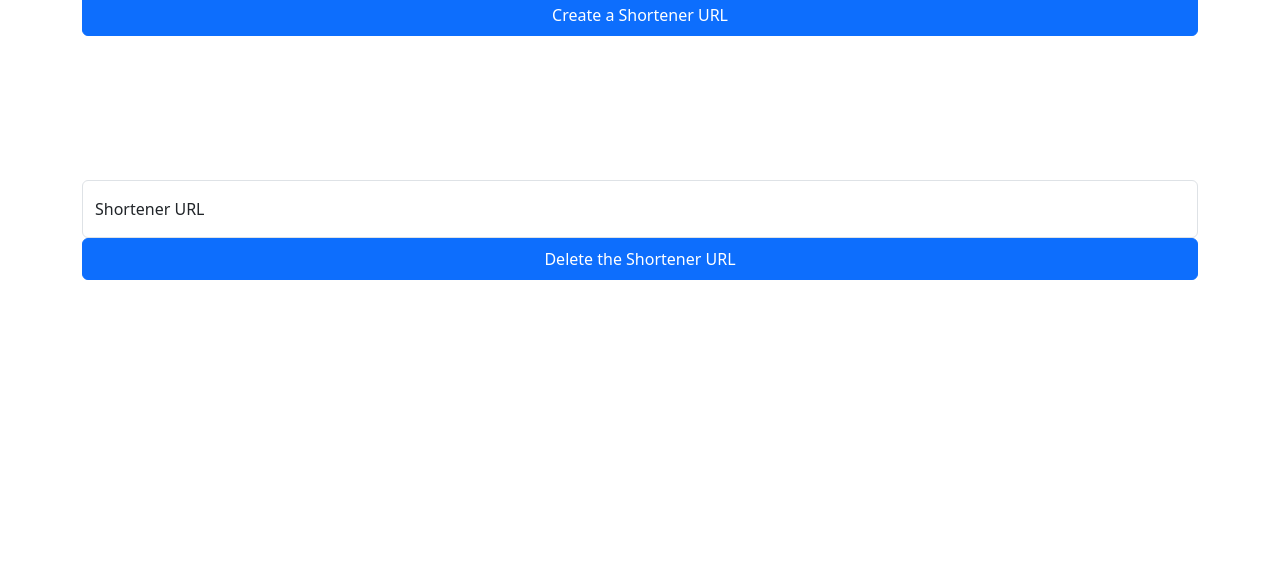
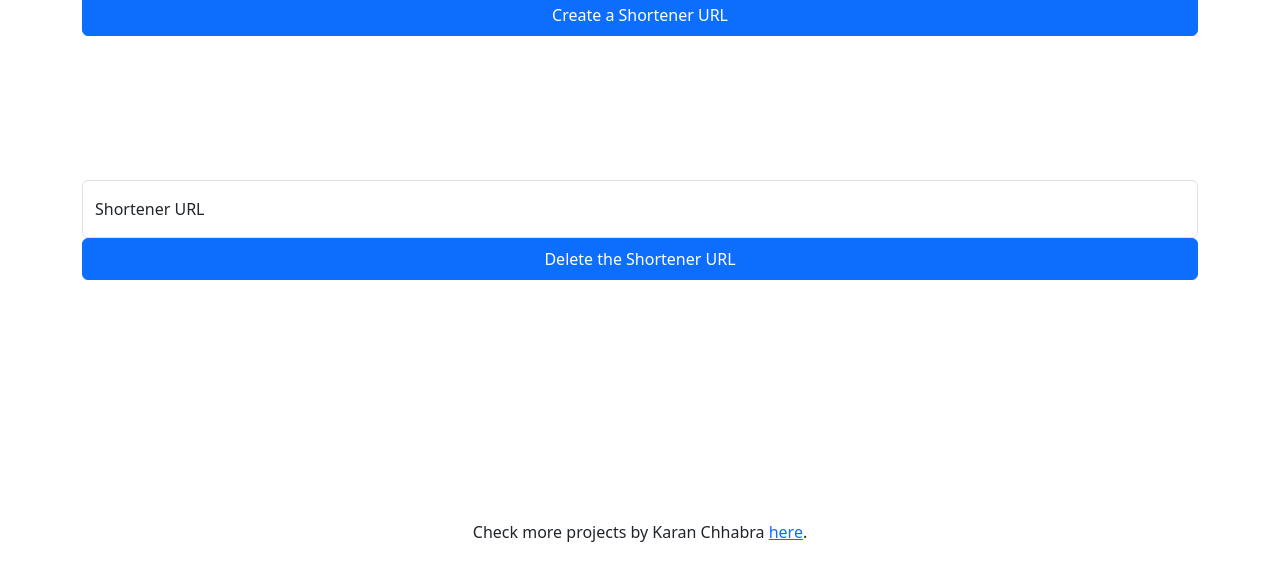
Before and after one commit to karanchhabra99/URL-Shortening-Service, a plain HTML site: page S3 Website/home.html in a window 1280 px wide. Shown: the part 168-748 px from the top of the page. Drawn offline with nearby package versions, Linux system fonts and the light colour scheme.

Commit message:
HTML updates and adding Redirect Lambda code

```diff
--- a/S3 Website/home.html
+++ b/S3 Website/home.html
@@ -32,6 +32,11 @@
 
     </div>
   </header>
+  <br><br><br><br><br><br>
+  <footer class="container text-center my-5">
+    <p>Check more projects by Karan Chhabra <a href="https://karanchhabra99.github.io/">here</a>.</p>
+  </footer>
+
   <script src="https://sdk.amazonaws.com/js/aws-sdk-2.283.1.min.js"></script>
   <!-- <script src="path/to/amazon-cognito-identity.min.js"></script> -->
 
```
Also changed, not shown: 1 other file.
